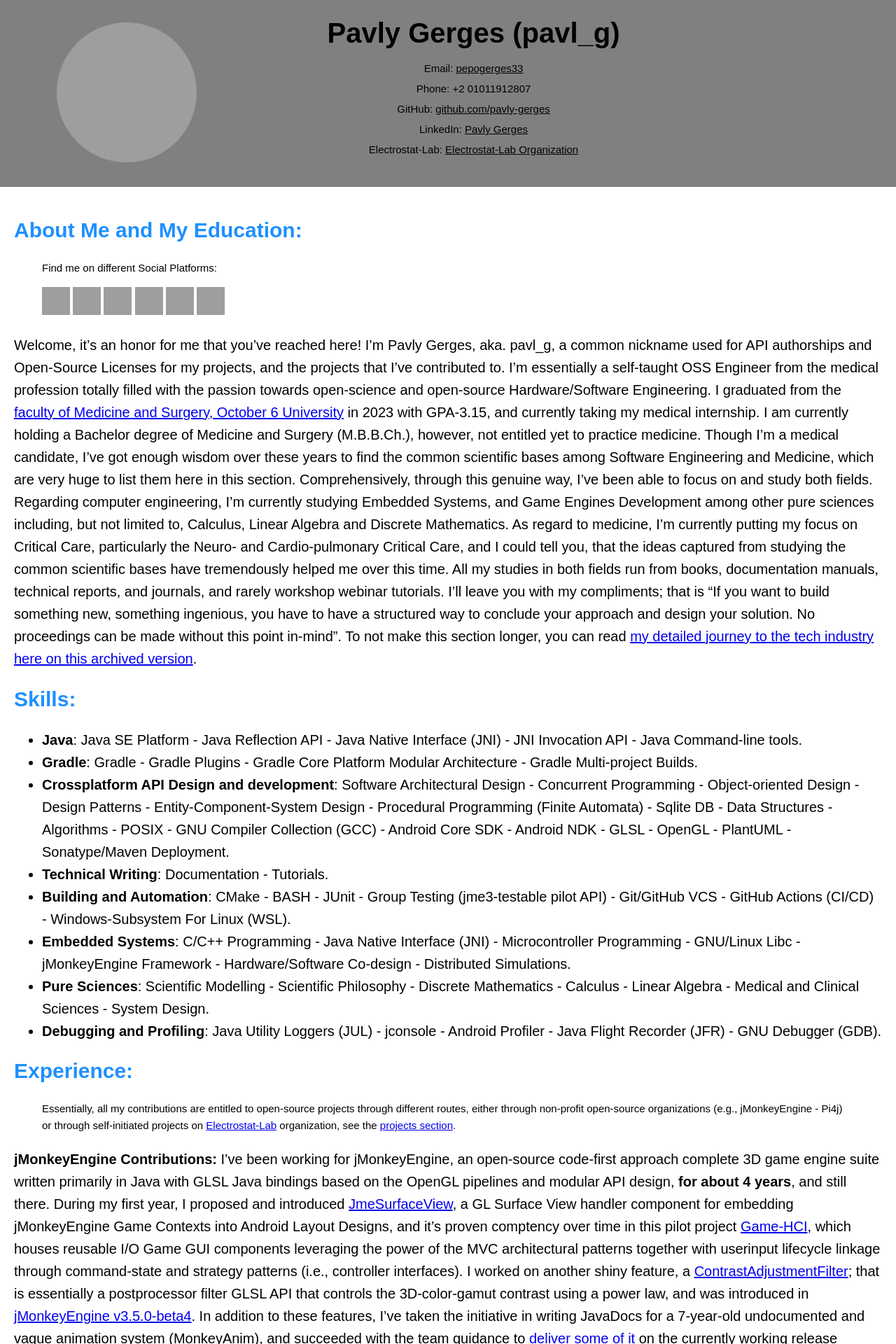
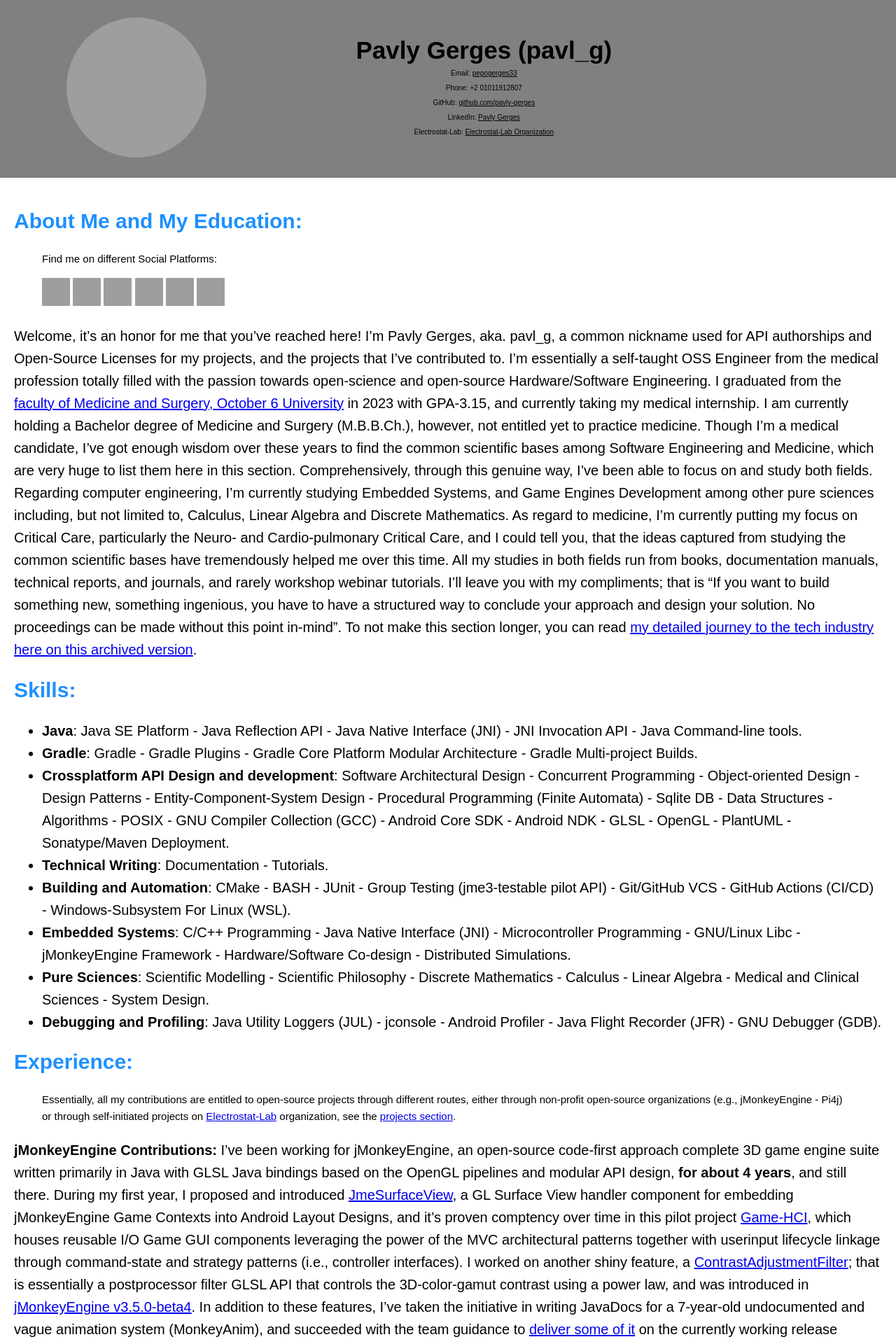
Before and after one commit to pavly-gerges/pavly-gerges, a Jekyll site: the page built from resume/index.md, in a window 1280 px wide. Shown: the top 1920 px of the page at 70% size. Built offline with Jekyll 4.4.1, drawn with Linux system fonts in a browser that asks for light colours; our own code applies the rules of GitHub Pages for plain Markdown files; grey boxes are pictures that could not be loaded.

Commit message:
Update default.html

```diff
--- a/resume/_layouts/default.html
+++ b/resume/_layouts/default.html
@@ -19,12 +19,12 @@
         }
         header h1 {
             margin: 0;
-            font-size: 40px;
+            font-size: 35px;
             color: black;
         }
         header p {
             margin: 5px 0;
-            font-size: 15px;
+            font-size: 10px;
             color: black;
         }
 	header a {
@@ -97,13 +97,11 @@
             <td><img src="https://avatars.githubusercontent.com/u/60224159?v=4" alt="My Photo" class="avatar"></td>
             <td>
 		        <h1>Pavly Gerges (pavl_g)</h1>
-          <blockquote>
 		        <p>Email: <a href="https://mail.google.com/mail/u/0/?fs=1&to=pepogerges33@gmail.com&su=SUBJECT&body=BODY&bcc=&tf=cm" target="_blank">pepogerges33</a></p>
 		        <p>Phone: +2 01011912807</p>
 		        <p>GitHub: <a href="https://github.com/pavly-gerges" target="_blank">github.com/pavly-gerges</a></p>
 		        <p>LinkedIn: <a href="https://www.linkedin.com/in/pavly-gerges-420b81228/" target="_blank">Pavly Gerges</a></p>
 		        <p>Electrostat-Lab: <a href="https://github.com/Electrostat-Lab" target="_blank">Electrostat-Lab Organization</a></p>
-           </blockquote>
 	    </td>
         </tr>
 	</table>
```
